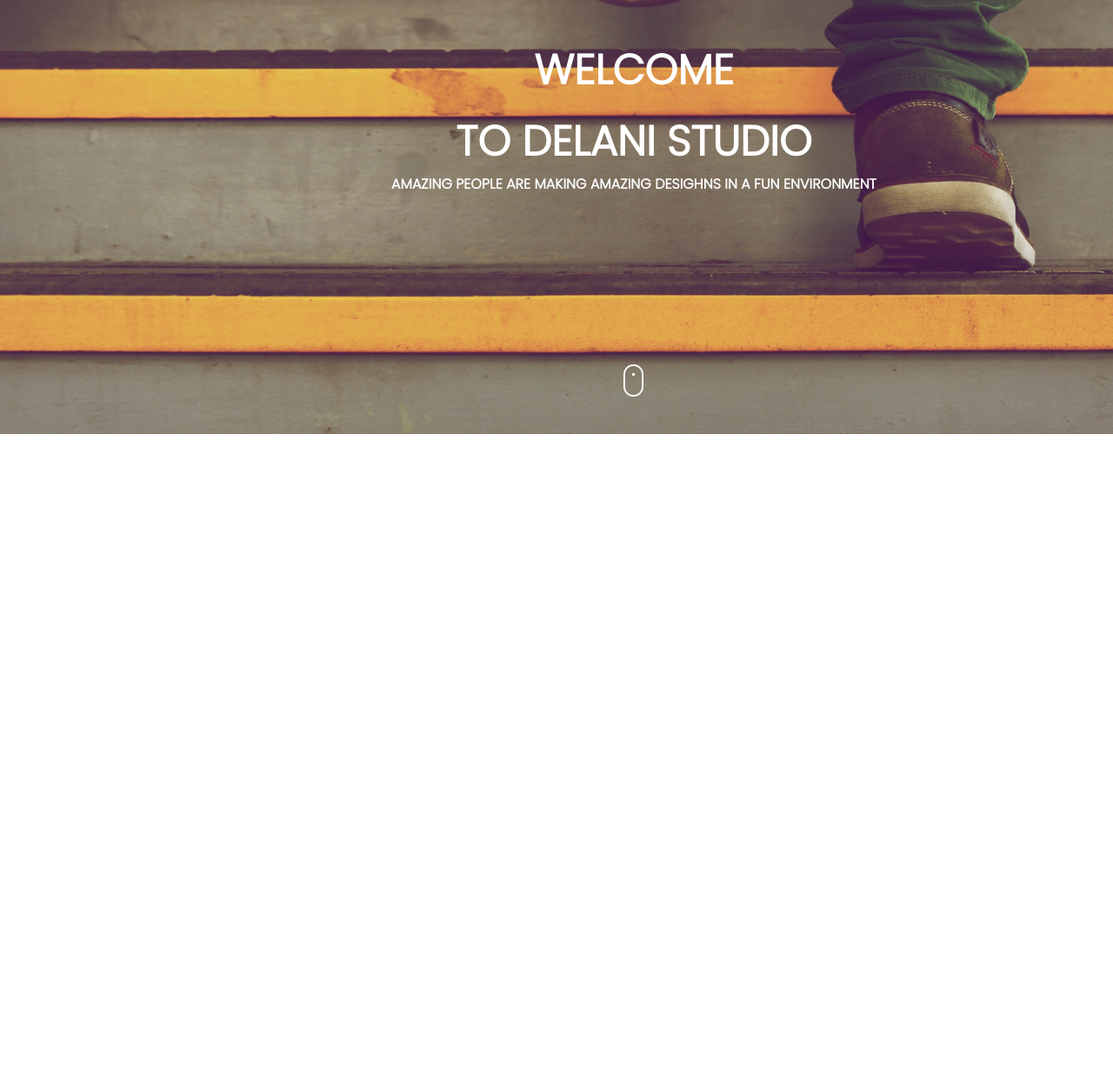
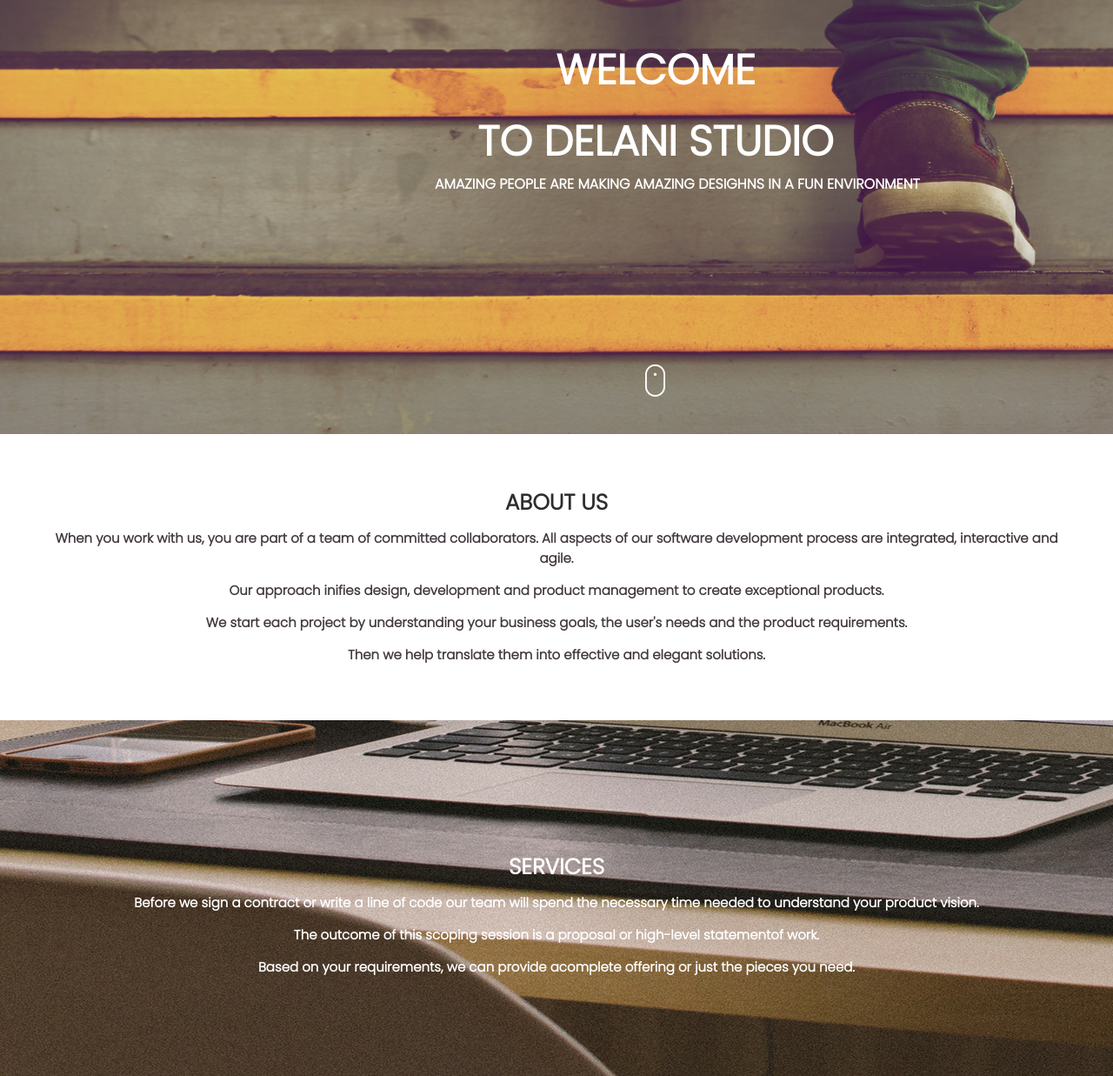
Before and after one commit to samuelkelvinmwangi/Delani, a plain HTML site: page index.html in a window 1280 px wide. Shown: the part 376-1613 px from the top of the page at 87% size. Before the commit the page ends 875 px from the top, so only its background shows below. Drawn offline with Linux system fonts and the light colour scheme; files whose address does not match are found by name.

Commit message:
adding and designing the service section

```diff
--- a/css/styles.css
+++ b/css/styles.css
@@ -26,7 +26,35 @@ body{
     display: flex;
     flex-wrap: wrap;
 }
-
+.section-title{
+    flex: 0 0 100%;
+    max-width: 100%;
+    margin-top: 60px;
+    margin-bottom: 50px;
+}
+.section-title h1{
+    display: inline-block;
+    font-size: 25px;
+    text-transform: uppercase;
+    color: #302d2d;
+    margin: 0 0 10px;
+    position: relative;
+}
+.section-title h4{
+    font-size: 15px;
+    color: #423940;
+    position: relative;
+    padding-bottom: 14px;
+}
+.text-center{
+    text-align: center;
+}
+.text-left{
+    text-align: left;
+}
+.text-right{
+    text-align: right;
+}
 .navigation-bar{
     display: none;
 }
@@ -146,7 +174,7 @@ header .nav-bar ul li a.active::before
 }
 .homeintro .sub-intro{
     text-align: center;
-    padding-left:450px;
+    padding-left:500px;
     font-size: 1rem;
 }
 .homeintro .mouse-intro{
@@ -157,3 +185,33 @@ header .nav-bar ul li a.active::before
     padding-left:450px;
     padding-top: 180px;
 }
+/* service */
+.container-2{
+    max-width: auto;
+    margin: auto;
+
+}
+.row-2{
+    display: flex;
+    flex-wrap: wrap;
+}
+.section-title-2{
+    flex: 0 0 100%;
+    max-width: 100%;
+    margin-top:150px;
+    margin-bottom: 100px;
+}
+.section-title-2 h1{
+    display: inline-block;
+    font-size: 25px;
+    text-transform: uppercase;
+    color: #fff;
+    margin: 0 0 10px;
+    position: relative;
+}
+.section-title-2 h4{
+    font-size: 15px;
+    color: #fff;
+    position: relative;
+    padding-bottom: 14px;
+}
--- a/index.html
+++ b/index.html
@@ -51,8 +51,33 @@
     </div>
 </div>
 </section>
+<!--HOME ENDS HERE-->
+<!--ABOUT SECTION STARTS-->
 
+<div class="container">
+    <div class="row">
+        <div class="section-title text-center">
+            <h1>ABOUT US</h1>
+            <h4>When you work with us, you are part of a team of committed collaborators. All aspects of our software development process are integrated, interactive and agile.</h4>
+            <h4>Our approach inifies design, development and product management to create exceptional products.</h4>
+            <h4>We start each project by understanding your business goals, the user's needs and the product requirements.</h4>
+            <h4>Then we help translate them into effective and elegant solutions.</h4>
+        </div>
+    </div>
+</div>
+<!--ABOUT ENDS HERE-->
+<!--SERVICES STARTS HERE-->
 
+<div class="container-2" style="background-image: url(./Images/Background/s_image.jpg);">
+    <div class="row-2">
+        <div class="section-title-2 text-center">
+            <h1>SERVICES</h1>
+            <h4>Before we sign a contract or write a line of code our team will spend the necessary time needed to understand your product vision.</h4>
+            <h4>The outcome of this scoping session is a proposal or high-level statementof work.</h4>
+            <h4>Based on your requirements, we can provide acomplete offering or just the pieces you need.</h4>
+        </div>
+    </div>
+</div>
 </body>
 <script src=".//js/script.js"></script>
 <script src=".//js/bootstrap.js"></script>
```
